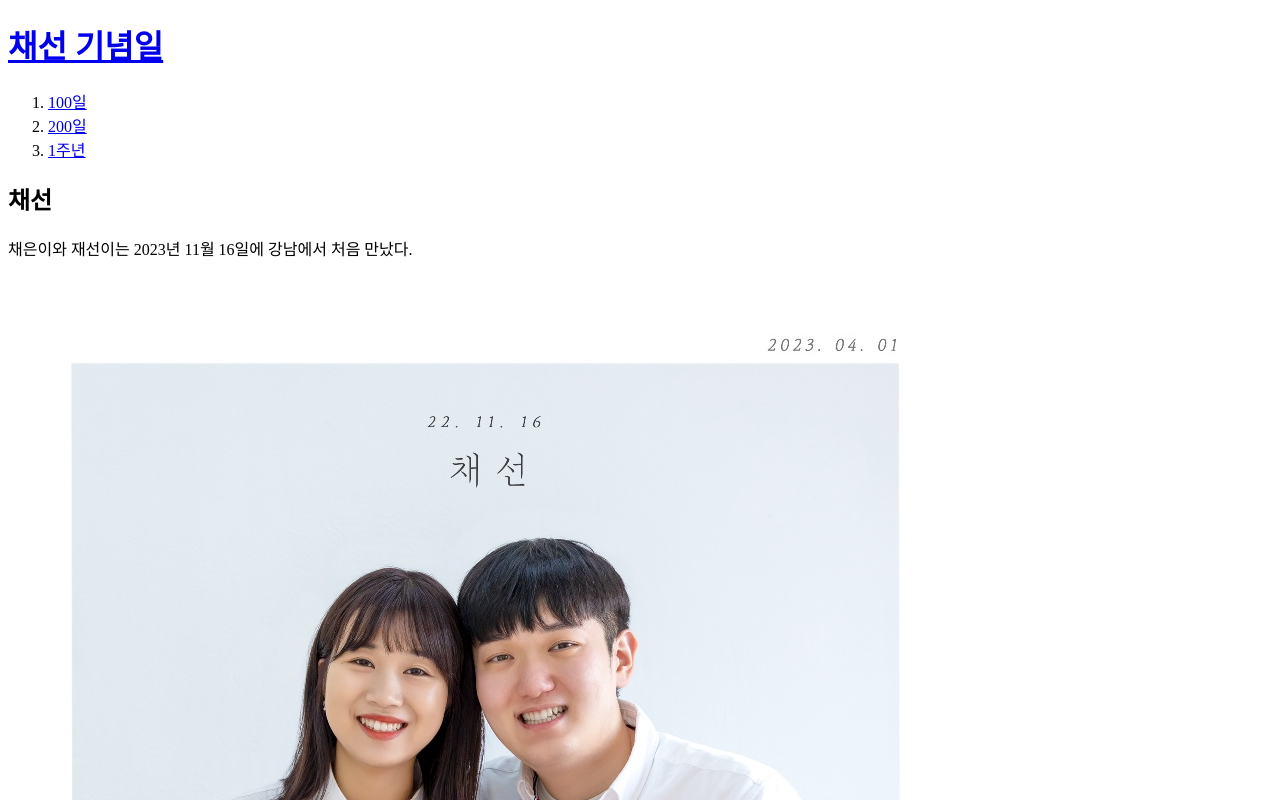
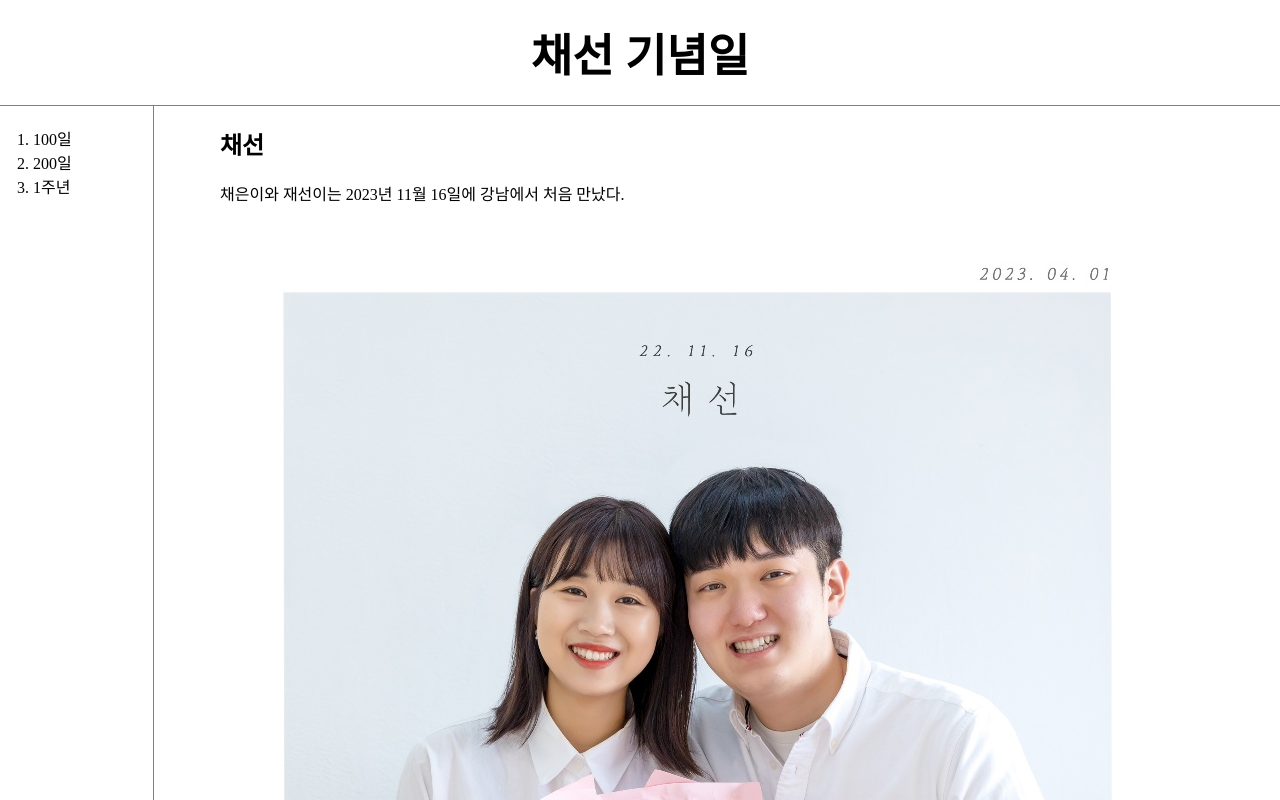
Before and after one commit to codms7870/chaeseon, a plain HTML site: page index.html in a window 1280 px wide. Shown: the top 800 px of the page. Drawn offline with Linux system fonts and the light colour scheme.

Commit message:
CSS 실습

```diff
--- a/index.html
+++ b/index.html
@@ -2,19 +2,23 @@
 <head>
     <title>채선</title>
     <meta charset="utf-8">
+    <link rel="stylesheet" href="style.css">
 </head>
 <body>
     <h1><a href="index.html">채선 기념일</a></h1>
+    <div id="grid">
         <ol>
             <li><a href="1.html">100일</a></li>
             <li><a href="2.html">200일</a></li>
             <li><a href="3.html">1주년</a></li>
         </ol>
+        <div id="article">
             <h2>채선</h2>
             <p>
             채은이와 재선이는 2023년 11월 16일에 강남에서 처음 만났다.
+            <img src="chaeseon.jpg" witdh="100%">
             </p>
-    <p><img src="chaeseon.jpg" witdh="100%">
-    </p>
+        </div>
+    </div>
 </body>
 </html>
--- /dev/null
+++ b/style.css
@@ -0,0 +1,43 @@
+body{
+    margin:0;
+}
+a{
+    color:black;
+    text-decoration:none;
+}
+h1{
+    font-size:45px;
+    text-align: center;
+    border-bottom:1px solid gray;
+    margin:0;
+    padding:20px;
+}
+ol{
+    border-right: 1px solid gray;
+    width:100px;
+    margin:0;
+    padding:20px;
+}
+#grid{
+    display:grid;
+    grid-template-columns: 150px 1fr;
+}
+#grid ol{
+    padding-left:33px;
+}
+#grid #article{
+    padding-left:70px;
+}
+@media(max-width:800px){
+    #grid{
+        display:block;
+    }
+    ol{
+    border-right:none;}
+    h1{
+        border-bottom:none;
+    }
+}
+img{
+    max-width: 100%;
+}
```
Also changed, not shown: 1.html (+5 -0 lines), 2.html (+6 -0 lines), 3.html (+5 -0 lines). Lines whose indentation alone changed are shown as unchanged.
